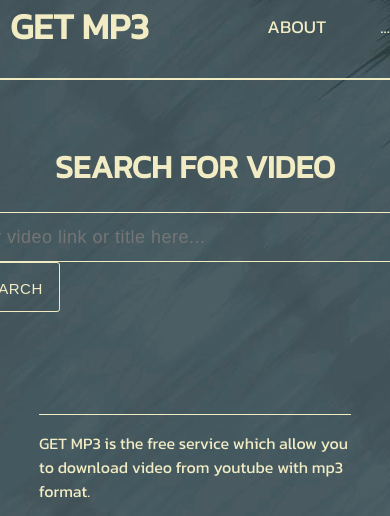
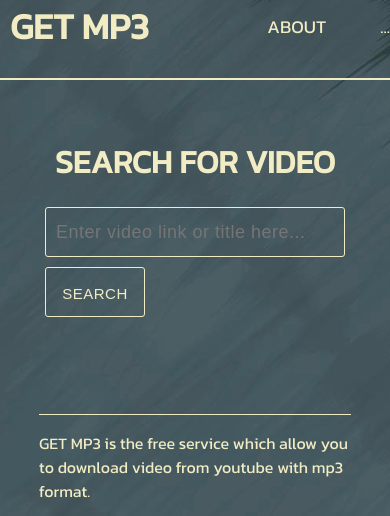
Before and after one commit to asmalx/MP3-downloader, a Flask app: page / in a window 390 px wide; the page is wider, and only the part inside the window is pictured. Shown: the part 26-542 px from the top of that part. Run offline with Flask 2, Linux system fonts and the light colour scheme.

Commit message:
added adaptation for different resolutions

```diff
--- a/static/styles.css
+++ b/static/styles.css
@@ -290,3 +290,51 @@
 	margin-top: 20px;
 	margin-bottom: 20px;
 }
+
+
+/* -------------------------ADAPTATION---------------------------*/
+
+
+@media(max-width:800px){
+	.search_button{
+		display: block;
+		width: 100px;
+		margin-top: 10px;
+		margin-left: 0;
+		margin-right: auto;
+
+	}
+	.search_input{
+		display: block;
+
+	}
+	.result_container{
+		height: 150px;
+	}
+	.buttons{
+		display: block;
+	}
+	.container_button, .container_button_ready{
+		margin-top: 5px;
+	}
+}
+
+@media(max-width:600px){
+	.search_button{
+		display: block;
+		width: 100px;
+		margin-top: 10px;
+		margin-left: 0;
+		margin-right: auto;
+
+	}
+	.search_input{
+		display: block;
+		width: 300px;
+
+	}
+	.result_container{
+		height: 200px;
+	}
+
+}
```
Also changed, not shown: functions.py (+0 -9 lines).
